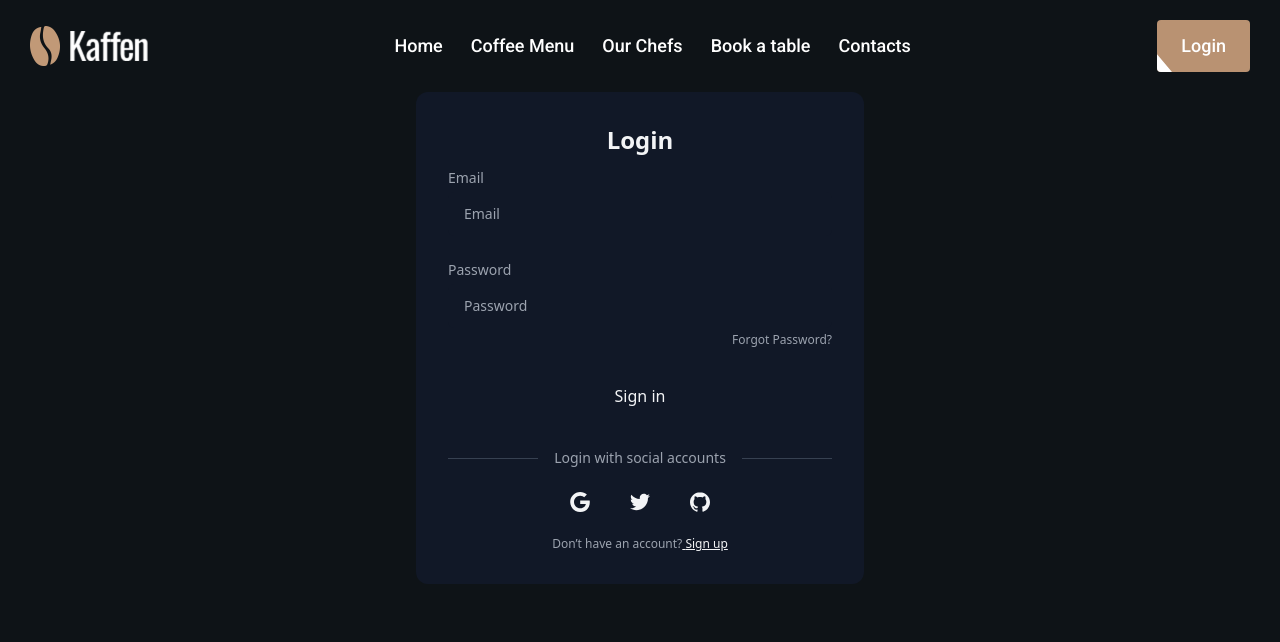
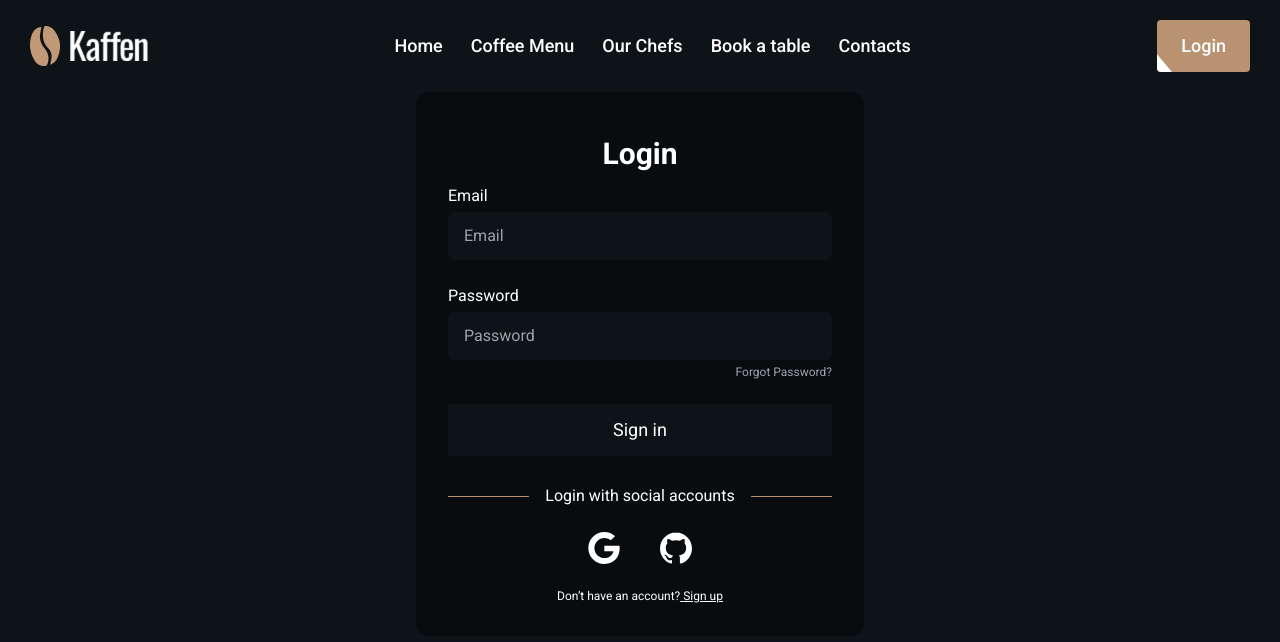
Before and after one commit to 44fahadhasan/b9a9-real-estate-44fahadhasan, a React (Vite) app: page /login in a window 1280 px wide. Shown: the top 642 px of the page. Built offline with nearby package versions, Linux system fonts and the light colour scheme; no server answers.

Commit message:
added tost functionality and login,logout from design updated

```diff
--- a/package.json
+++ b/package.json
@@ -15,8 +15,10 @@
     "react": "^18.2.0",
     "react-dom": "^18.2.0",
     "react-hook-form": "^7.51.2",
+    "react-hot-toast": "^2.4.1",
     "react-icons": "^5.0.1",
-    "react-router-dom": "^6.22.3"
+    "react-router-dom": "^6.22.3",
+    "react-toastify": "^10.0.5"
   },
   "devDependencies": {
     "@types/react": "^18.2.66",
--- /dev/null
+++ b/src/components/Tost/Tost.jsx
@@ -0,0 +1,10 @@
+import { Toaster } from "react-hot-toast";
+const Tost = () => {
+  return (
+    <>
+      <Toaster position="top-center" reverseOrder={false} />
+    </>
+  );
+};
+
+export default Tost;
--- a/src/contexts/AuthProvider.jsx
+++ b/src/contexts/AuthProvider.jsx
@@ -1,7 +1,10 @@
 import {
+  GithubAuthProvider,
+  GoogleAuthProvider,
   createUserWithEmailAndPassword,
   onAuthStateChanged,
   signInWithEmailAndPassword,
+  signInWithPopup,
   signOut,
   updateProfile,
 } from "firebase/auth";
@@ -15,7 +18,18 @@ const AuthProvider = ({ children }) => {
   const [user, setUser] = useState(null);
   const [loading, setLoading] = useState(true);
 
-  console.log("auth provider", user);
+  const googlProvider = new GoogleAuthProvider();
+  const githubProvider = new GithubAuthProvider();
+
+  // login with google
+  const loginWithGoogle = () => {
+    return signInWithPopup(auth, googlProvider);
+  };
+
+  // login with github
+  const loginWithGithub = () => {
+    return signInWithPopup(auth, githubProvider);
+  };
 
   // create an new user
   const createNewUser = (email, password) => {
@@ -47,10 +61,8 @@ const AuthProvider = ({ children }) => {
       if (currentUser) {
         // User is signed in
         setUser(currentUser);
-        console.log("login user on observer");
       } else {
         // User is signed out
-        console.log("logout user on observer");
         setUser(null);
       }
     });
@@ -59,6 +71,8 @@ const AuthProvider = ({ children }) => {
   const authInfo = {
     user,
     loading,
+    loginWithGoogle,
+    loginWithGithub,
     createNewUser,
     updateUserProfile,
     userLogin,
--- a/src/pages/Login/Login.jsx
+++ b/src/pages/Login/Login.jsx
@@ -1,9 +1,11 @@
 import { useForm } from "react-hook-form";
+import toast from "react-hot-toast";
 import { Link, useLocation, useNavigate } from "react-router-dom";
+import Tost from "../../components/Tost/Tost";
 import useAuth from "../../hooks/useAuth";
 
 const Login = () => {
-  const { userLogin } = useAuth();
+  const { userLogin, loginWithGoogle, loginWithGithub } = useAuth();
   const location = useLocation();
   const navigate = useNavigate();
 
@@ -23,88 +25,102 @@ const Login = () => {
       .then(() => {
         // Signed in
         navigate(`${location?.state || "/"}`);
+        toast.success("Login successful by email");
       })
       .catch((error) => {
-        const errorMessage = error.message;
-        console.log(errorMessage);
+        toast.error(error.message);
       });
 
     resetField("email");
     resetField("password");
   };
 
+  const handleSocialLogin = (socialLogin) => {
+    socialLogin()
+      .then(() => {
+        toast.success("Login successful by social");
+      })
+      .catch((error) => {
+        toast.error(error.message);
+      });
+  };
   return (
-    <div className="w-full mx-auto max-w-md p-8 space-y-3 rounded-xl bg-gray-900 text-gray-100">
-      <h1 className="text-2xl font-bold text-center">Login</h1>
+    <div className="roboto w-full mx-auto max-w-md p-8 space-y-3 rounded-xl bg-base-200 text-secondary">
+      <Tost />
+      <h1 className="text-3xl font-bold text-center">Login</h1>
       <form onSubmit={handleSubmit(onSubmit)} className="space-y-6">
-        <div className="space-y-1 text-sm">
-          <label className="block text-gray-400">Email</label>
+        <div className="space-y-1 text-base">
+          <label className="block text-secondary">Email</label>
           <input
             {...register("email", { required: true })}
             type="email"
             name="email"
             placeholder="Email"
-            className="w-full px-4 py-3 rounded-md border-gray-700 bg-gray-900 text-gray-100 focus:border-default-400"
+            className="w-full px-4 py-3 rounded-md border-secondary-content bg-base-100 text-secondary focus:border-default-400"
           />
-          {errors.email && <span>Email is required</span>}
+          {errors.email && (
+            <span className="text-primary">Email is required</span>
+          )}
         </div>
-        <div className="space-y-1 text-sm">
-          <label className="block text-gray-400">Password</label>
+        <div className="space-y-1 text-base">
+          <label className="block text-secondary">Password</label>
           <input
             {...register("password", { required: true })}
             type="password"
             name="password"
             placeholder="Password"
-            className="w-full px-4 py-3 rounded-md border-gray-700 bg-gray-900 text-gray-100 focus:border-default-400"
+            className="w-full px-4 py-3 rounded-md border-secondary-content bg-base-100 text-secondary focus:border-default-400"
           />
-          {errors.password && <span>Password is required</span>}
+          {errors.password && (
+            <span className="text-primary">Password is required</span>
+          )}
           <div className="flex justify-end text-xs text-gray-400">
-            <a rel="noopener noreferrer" href="#">
-              Forgot Password?
-            </a>
+            <a href="#">Forgot Password?</a>
           </div>
         </div>
-        <button className="block w-full p-3 text-center rounded-sm text-gray-100 bg-default-400">
+        <button className="text-lg block w-full p-3 text-center rounded-sm text-secondary bg-base-100 hover:bg-primary transition-all duration-300 hover:scale-95">
           Sign in
         </button>
       </form>
       <div className="flex items-center pt-4 space-x-1">
-        <div className="flex-1 h-px sm:w-16 bg-gray-700"></div>
-        <p className="px-3 text-sm text-gray-400">Login with social accounts</p>
-        <div className="flex-1 h-px sm:w-16 bg-gray-700"></div>
+        <div className="flex-1 h-px sm:w-16 bg-primary"></div>
+        <p className="px-3 text-base text-secondary">
+          Login with social accounts
+        </p>
+        <div className="flex-1 h-px sm:w-16 bg-primary"></div>
       </div>
       <div className="flex justify-center space-x-4">
-        <button aria-label="Log in with Google" className="p-3 rounded-sm">
+        <button
+          onClick={() => handleSocialLogin(loginWithGoogle)}
+          aria-label="Log in with Google"
+          className="p-3 rounded-sm hover:text-primary transition-all duration-300"
+        >
           <svg
             xmlns="http://www.w3.org/2000/svg"
             viewBox="0 0 32 32"
-            className="w-5 h-5 fill-current"
+            className="w-8 h-8 fill-current"
           >
             <path d="M16.318 13.714v5.484h9.078c-0.37 2.354-2.745 6.901-9.078 6.901-5.458 0-9.917-4.521-9.917-10.099s4.458-10.099 9.917-10.099c3.109 0 5.193 1.318 6.38 2.464l4.339-4.182c-2.786-2.599-6.396-4.182-10.719-4.182-8.844 0-16 7.151-16 16s7.156 16 16 16c9.234 0 15.365-6.49 15.365-15.635 0-1.052-0.115-1.854-0.255-2.651z"></path>
           </svg>
         </button>
-        <button aria-label="Log in with Twitter" className="p-3 rounded-sm">
+
+        <button
+          onClick={() => handleSocialLogin(loginWithGithub)}
+          aria-label="Log in with GitHub"
+          className="p-3 rounded-sm hover:text-primary transition-all duration-300"
+        >
           <svg
             xmlns="http://www.w3.org/2000/svg"
             viewBox="0 0 32 32"
-            className="w-5 h-5 fill-current"
-          >
-            <path d="M31.937 6.093c-1.177 0.516-2.437 0.871-3.765 1.032 1.355-0.813 2.391-2.099 2.885-3.631-1.271 0.74-2.677 1.276-4.172 1.579-1.192-1.276-2.896-2.079-4.787-2.079-3.625 0-6.563 2.937-6.563 6.557 0 0.521 0.063 1.021 0.172 1.495-5.453-0.255-10.287-2.875-13.52-6.833-0.568 0.964-0.891 2.084-0.891 3.303 0 2.281 1.161 4.281 2.916 5.457-1.073-0.031-2.083-0.328-2.968-0.817v0.079c0 3.181 2.26 5.833 5.26 6.437-0.547 0.145-1.131 0.229-1.724 0.229-0.421 0-0.823-0.041-1.224-0.115 0.844 2.604 3.26 4.5 6.14 4.557-2.239 1.755-5.077 2.801-8.135 2.801-0.521 0-1.041-0.025-1.563-0.088 2.917 1.86 6.36 2.948 10.079 2.948 12.067 0 18.661-9.995 18.661-18.651 0-0.276 0-0.557-0.021-0.839 1.287-0.917 2.401-2.079 3.281-3.396z"></path>
-          </svg>
-        </button>
-        <button aria-label="Log in with GitHub" className="p-3 rounded-sm">
-          <svg
-            xmlns="http://www.w3.org/2000/svg"
-            viewBox="0 0 32 32"
-            className="w-5 h-5 fill-current"
+            className="w-8 h-8 fill-current"
           >
             <path d="M16 0.396c-8.839 0-16 7.167-16 16 0 7.073 4.584 13.068 10.937 15.183 0.803 0.151 1.093-0.344 1.093-0.772 0-0.38-0.009-1.385-0.015-2.719-4.453 0.964-5.391-2.151-5.391-2.151-0.729-1.844-1.781-2.339-1.781-2.339-1.448-0.989 0.115-0.968 0.115-0.968 1.604 0.109 2.448 1.645 2.448 1.645 1.427 2.448 3.744 1.74 4.661 1.328 0.14-1.031 0.557-1.74 1.011-2.135-3.552-0.401-7.287-1.776-7.287-7.907 0-1.751 0.62-3.177 1.645-4.297-0.177-0.401-0.719-2.031 0.141-4.235 0 0 1.339-0.427 4.4 1.641 1.281-0.355 2.641-0.532 4-0.541 1.36 0.009 2.719 0.187 4 0.541 3.043-2.068 4.381-1.641 4.381-1.641 0.859 2.204 0.317 3.833 0.161 4.235 1.015 1.12 1.635 2.547 1.635 4.297 0 6.145-3.74 7.5-7.296 7.891 0.556 0.479 1.077 1.464 1.077 2.959 0 2.14-0.020 3.864-0.020 4.385 0 0.416 0.28 0.916 1.104 0.755 6.4-2.093 10.979-8.093 10.979-15.156 0-8.833-7.161-16-16-16z"></path>
           </svg>
         </button>
       </div>
-      <p className="text-xs text-center sm:px-6 text-gray-400">
+      <p className="text-xs text-center sm:px-6 text-secondary">
         Don&rsquo;t have an account?
-        <Link to="/signup" className="underline text-gray-100">
+        <Link to="/signup" className="underline text-secondary">
           {" "}
           Sign up
         </Link>
--- a/src/pages/shared/Navbar/Navbar.jsx
+++ b/src/pages/shared/Navbar/Navbar.jsx
@@ -1,12 +1,13 @@
 import { useState } from "react";
+import toast from "react-hot-toast";
 import { AiOutlineClose, AiOutlineMenu } from "react-icons/ai";
 import { Link, NavLink } from "react-router-dom";
 import logo from "../../../assets/images/logo.png";
+import Tost from "../../../components/Tost/Tost";
 import useAuth from "../../../hooks/useAuth";
 
 const Navbar = () => {
   const [toggleMenuIcon, setToggleMenuIcon] = useState(true);
-
   const { userLogOut, user } = useAuth();
 
   const handelToggleMenu = () => {
@@ -14,8 +15,13 @@ const Navbar = () => {
   };
 
   const handleLogOut = () => {
-    console.log("lg ut");
-    userLogOut();
+    userLogOut()
+      .then(() => {
+        toast.success("Logout successfully");
+      })
+      .catch((error) => {
+        toast.error(error.message);
+      });
   };
 
   const userProfile = (
@@ -29,7 +35,7 @@ const Navbar = () => {
           role="button"
           className="btn btn-ghost btn-circle avatar"
         >
-          <div className="w-10 rounded-full ring-4 ring-secondary hover:ring-primary transition-all duration-300">
+          <div className="w-10 rounded-full">
             <img
               alt="Profile"
               src={
@@ -83,6 +89,7 @@ const Navbar = () => {
 
   return (
     <>
+      <Tost />
       <div className="roboto bg-base-100 flex justify-between items-center py-5 px-[30px]">
         {/* logo */}
         <div className="w-[118px]">
```
Also changed, not shown: src/pages/SignUp/SignUp.jsx (+33 -26 lines), 1 other file (tests, documents, lock files or other folders).
